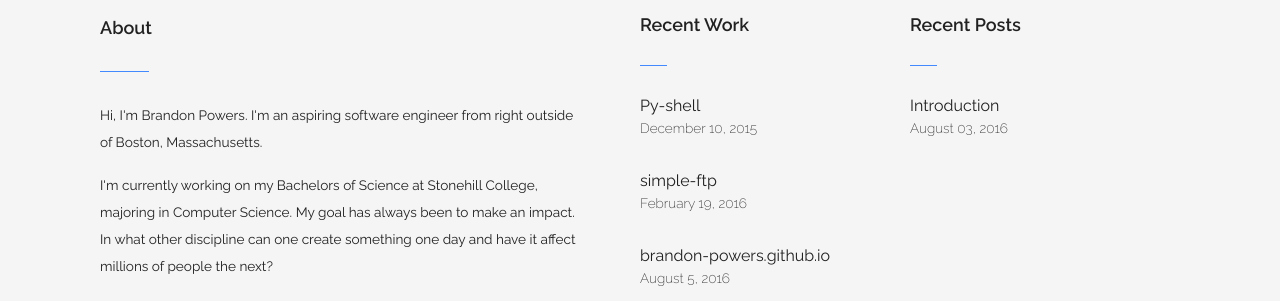
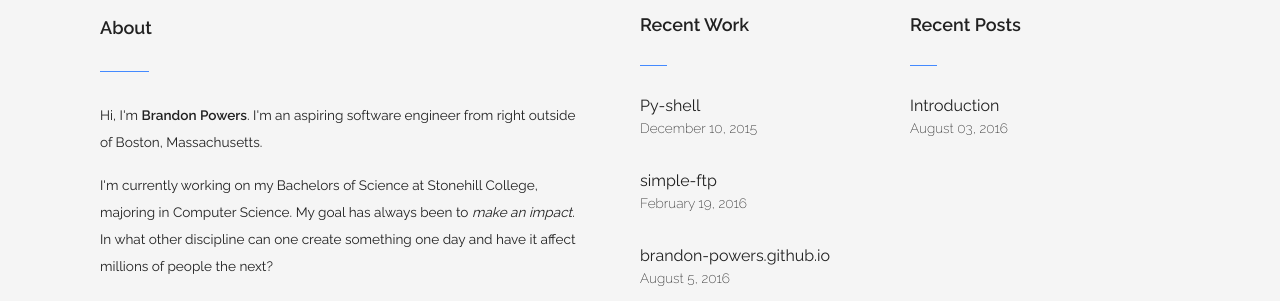
Before and after one commit to brandon-powers/brandon-powers.github.io, a Jekyll site: the page built from index.html, in a window 1280 px wide. Shown: the part 158-459 px from the top of the page. Built offline with Jekyll 4.4.1, drawn with Linux system fonts in a browser that asks for light colours.

Commit message:
responsify

```diff
--- a/index.html
+++ b/index.html
@@ -8,8 +8,8 @@
     <h3>About</h3>
     <div class="divider-line"></div>
     <img class="about-pic" src="assets/images/brandonpowers.jpg"></img>
-    <p class="no-top-margin">Hi, I'm Brandon Powers. I'm an aspiring software engineer from right outside of Boston, Massachusetts.</p>
-    <p>I'm currently working on my Bachelors of Science at <a href="http://www.stonehill.edu" target="_blank">Stonehill College</a>, majoring in Computer Science. My goal has always been to make an impact. In what other discipline can one create something one day and have it affect millions of people the next?</p>
+    <p class="no-top-margin">Hi, I'm <strong>Brandon Powers</strong>. I'm an aspiring software engineer from right outside of Boston, Massachusetts.</p>
+    <p>I'm currently working on my Bachelors of Science at <a href="http://www.stonehill.edu" target="_blank">Stonehill College</a>, majoring in Computer Science. My goal has always been to <em>make an impact</em>. In what other discipline can one create something one day and have it affect millions of people the next?</p>
     <p>I'm interested in working on any type of software project, from networking to web development. Want to work together? <strong><a href="/contact">Talk to me!</a></strong> Or we could just talk about the universe; you know, small talk.</p>
 </section>
 <section class="sm-card">
```
Also changed, not shown: 1 other file.
